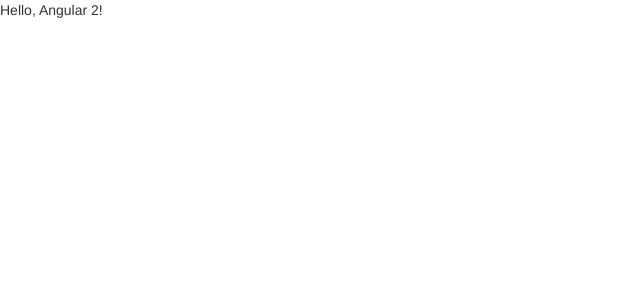
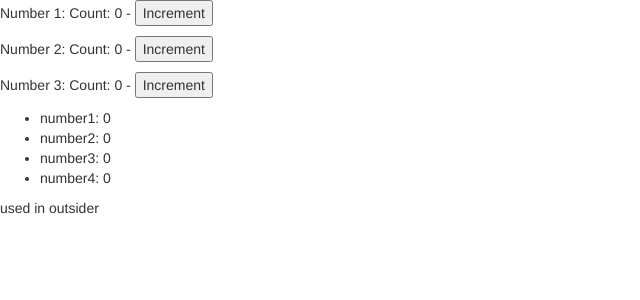
Before and after one commit to MyWebRepository/TestRepo, an Angular app: page / in a window 1280 px wide. Shown: the top 300 px of the page, without its empty margins (0-640 px from the left). Built offline with nearby package versions, Linux system fonts and the light colour scheme.

Commit message:
Updated code.

```diff
--- a/src/app/app.component.html
+++ b/src/app/app.component.html
@@ -16,8 +16,8 @@
 <app-rxjs-example2></app-rxjs-example2>
 -->
 
+<!--
 <app-input-example [message]="'Angular 2'"></app-input-example>
+-->
 
-<!--
 <app-output-example-container></app-output-example-container>
--->
--- a/src/app/components/output-example/output-example-container.component.html
+++ b/src/app/components/output-example/output-example-container.component.html
@@ -1,11 +1,12 @@
 <div>
   <app-output-example [(count)]="number1">Number 1:</app-output-example>
   <app-output-example [count]="number2" (countChange)="number2=$event">Number 2:</app-output-example>
-  <app-output-example [count]="number3" (countChange)="onCountChanged($event)">Number 3:</app-output-example>
+  <app-output-example #appOutput [count]="number3" (countChange)="onCountChanged($event)">Number 3:</app-output-example>
   <ul>
     <li> number1: {{number1}} </li>
     <li> number2: {{number2}} </li>
     <li> number3: {{number3}} </li>
     <li> number4: {{number4}} </li>
   </ul>
+  <div >{{ appOutput.info }}</div>
 </div>
--- a/src/app/components/output-example/output-example.component.ts
+++ b/src/app/components/output-example/output-example.component.ts
@@ -9,6 +9,8 @@
   @Input() count = 0;
   @Output() countChange = new EventEmitter<number>();
 
+  info: string = "used in outsider";
+
   constructor() { }
 
   ngOnInit() {
```
